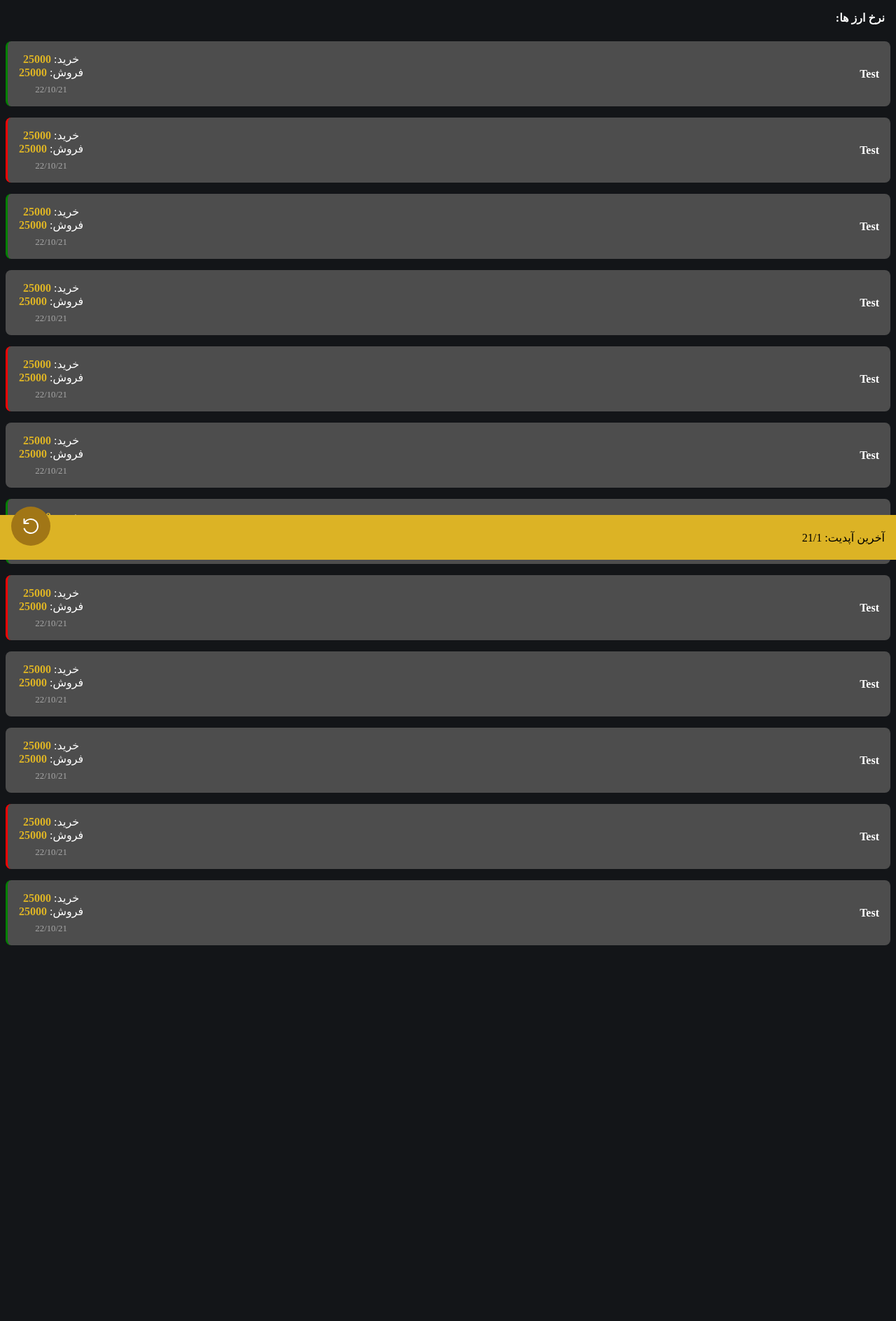
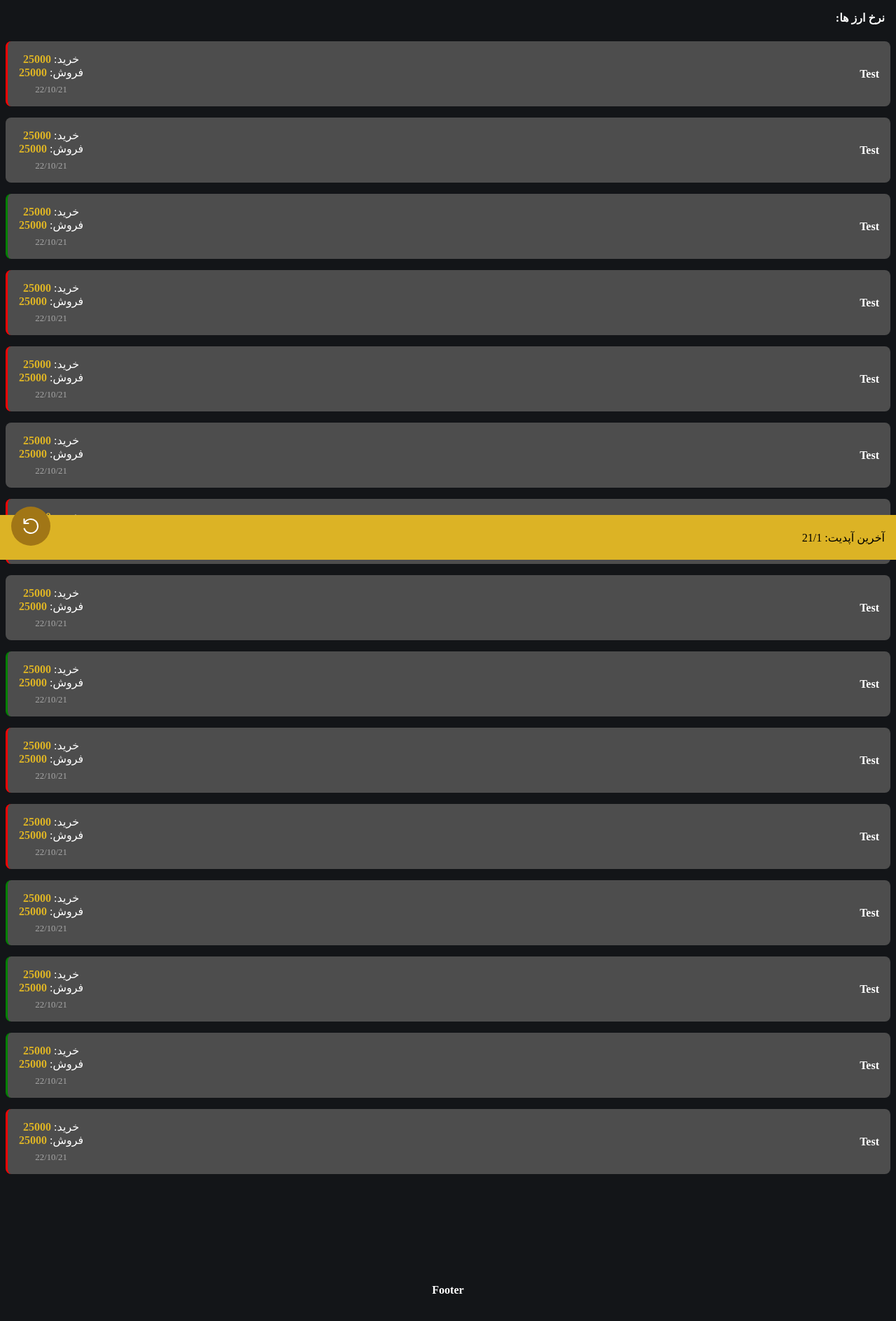
Before and after one commit to NarjesNorouzi/react-currency, a React (Create React App) app: page / in a window 1280 px wide. Shown: the top 1888 px of the page at 70% size. Before the commit the page ends 1359 px from the top, so only its background shows below. Built offline with nearby package versions, Linux system fonts and the light colour scheme.

Commit message:
section component && footer

```diff
--- a/src/App.js
+++ b/src/App.js
@@ -1,9 +1,26 @@
-import { BottomBar, Section } from "./Components";
+import { BottomBar, Section, Footer } from "./Components";
 
 function App() {
   return (
     <>
-      <Section title="نرخ ارز ها" />
+      <Section title="نرخ ارز ها">
+        <Section.Item dt="low" />
+        <Section.Item dt="" />
+        <Section.Item dt="high" />
+        <Section.Item dt="low" />
+        <Section.Item dt="low" />
+        <Section.Item dt="" />
+        <Section.Item dt="low" />
+        <Section.Item dt="" />
+        <Section.Item dt="high" />
+        <Section.Item dt="low" />
+        <Section.Item dt="low" />
+        <Section.Item dt="high" />
+        <Section.Item dt="high" />
+        <Section.Item dt="high" />
+        <Section.Item dt="low" />
+      </Section>
+      <Footer />
       <BottomBar />
     </>
   );
--- /dev/null
+++ b/src/Components/Footer/FooterElements.js
@@ -0,0 +1,8 @@
+import styled from "styled-components/macro";
+
+export const Footer = styled.div`
+  display: flex;
+  justify-content: center;
+  align-items: center;
+  padding: 8rem 2rem;
+`;
--- /dev/null
+++ b/src/Components/Footer/index.js
@@ -0,0 +1,9 @@
+import { Footer as FooterElement } from "./FooterElements";
+function Footer() {
+  return (
+    <FooterElement>
+      <h4>Footer</h4>
+    </FooterElement>
+  );
+}
+export default Footer;
--- a/src/Components/Section/index.js
+++ b/src/Components/Section/index.js
@@ -2,7 +2,7 @@ import React from "react";
 import {
   Title,
   Container,
-  Item as ItemElement,
+  Item,
   ItemTitle,
   ItemDetails,
   ItemDetailsLine,
@@ -10,10 +10,23 @@ import {
   ItemDetailsValue,
   ItemDetailsUpdatedAt,
 } from "./SectionElements";
+function getDtColor(dt) {
+  if (dt === "high") return "green";
+  else if (dt === "low") return "red";
+  else return;
+}
+function Section({ title, children }) {
+  return (
+    <section>
+      {title && <Title>{title}:</Title>}
+      <Container>{children}</Container>
+    </section>
+  );
+}
 
-function Item({ dt }) {
+Section.Item = ({ dt }) => {
   return (
-    <ItemElement dt={dt}>
+    <Item dt={getDtColor(dt)}>
       <ItemTitle>Test</ItemTitle>
       <ItemDetails>
         <ItemDetailsLine>
@@ -26,30 +39,8 @@ function Item({ dt }) {
         </ItemDetailsLine>
         <ItemDetailsUpdatedAt>22/10/21</ItemDetailsUpdatedAt>
       </ItemDetails>
-    </ItemElement>
+    </Item>
   );
-}
-
-function Section({ title }) {
-  return (
-    <section>
-      {title && <Title>{title}:</Title>}
-      <Container>
-        <Item dt="green" />
-        <Item dt="red" />
-        <Item dt="green" />
-        <Item dt="" />
-        <Item dt="red" />
-        <Item dt="" />
-        <Item dt="green" />
-        <Item dt="red" />
-        <Item dt="" />
-        <Item dt="" />
-        <Item dt="red" />
-        <Item dt="green" />
-      </Container>
-    </section>
-  );
-}
+};
 
 export default Section;
--- a/src/Components/index.js
+++ b/src/Components/index.js
@@ -1,2 +1,3 @@
 export { default as BottomBar } from "./BottomBar";
 export { default as Section } from "./Section";
+export { default as Footer } from "./Footer";
```
Also changed, not shown: 1 other file (tests, documents, lock files or other folders).
